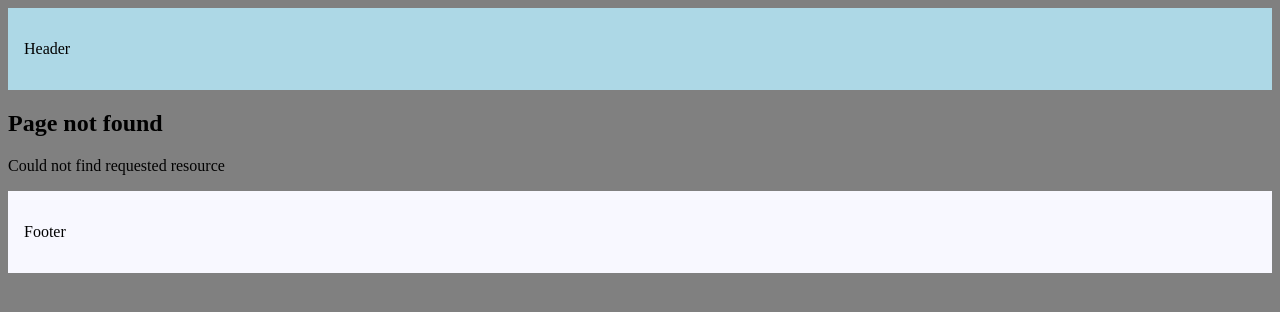
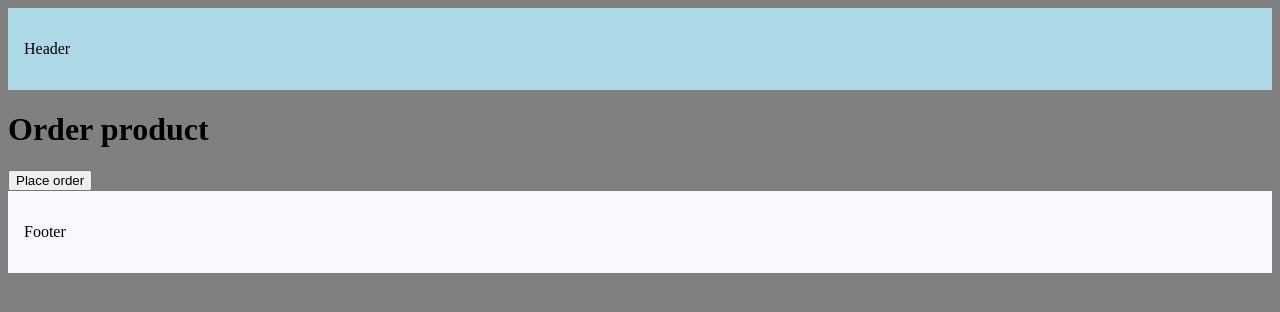
Before and after one commit to iceicles/NextJS-Tutorial, a Next.js app: page /order-product in a window 1280 px wide. Before the commit this address had no page. Shown: the top 312 px of the page. Built offline with nearby package versions, Linux system fonts and the light colour scheme.

Commit message:
navigating programmatically

```diff
--- /dev/null
+++ b/src/app/order-product/page.tsx
@@ -0,0 +1,16 @@
+'use client';
+import { useRouter } from 'next/navigation';
+
+export default function OrderProduct() {
+  const router = useRouter();
+  const handleClick = () => {
+    console.log('placing your order...');
+    router.push('/');
+  };
+  return (
+    <>
+      <h1>Order product</h1>
+      <button onClick={handleClick}> Place order </button>
+    </>
+  );
+}
```
